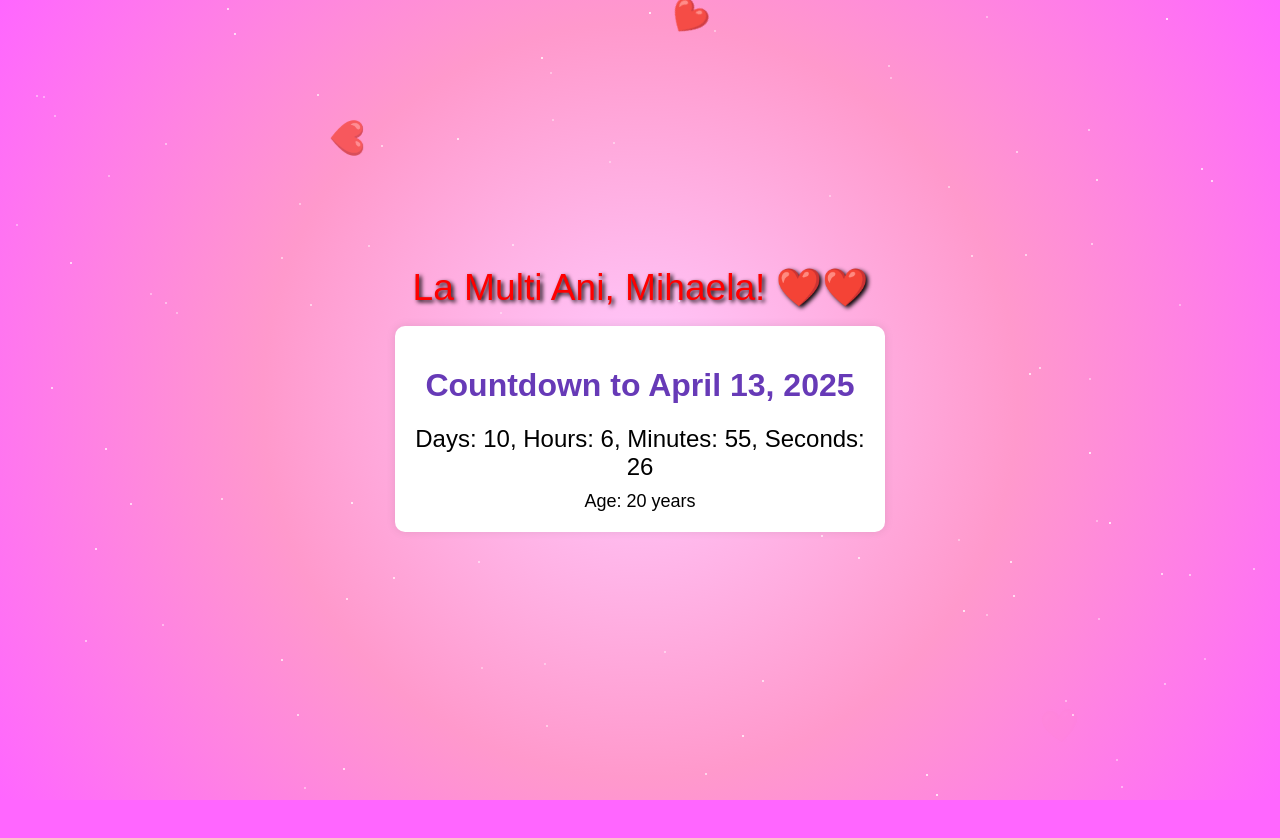
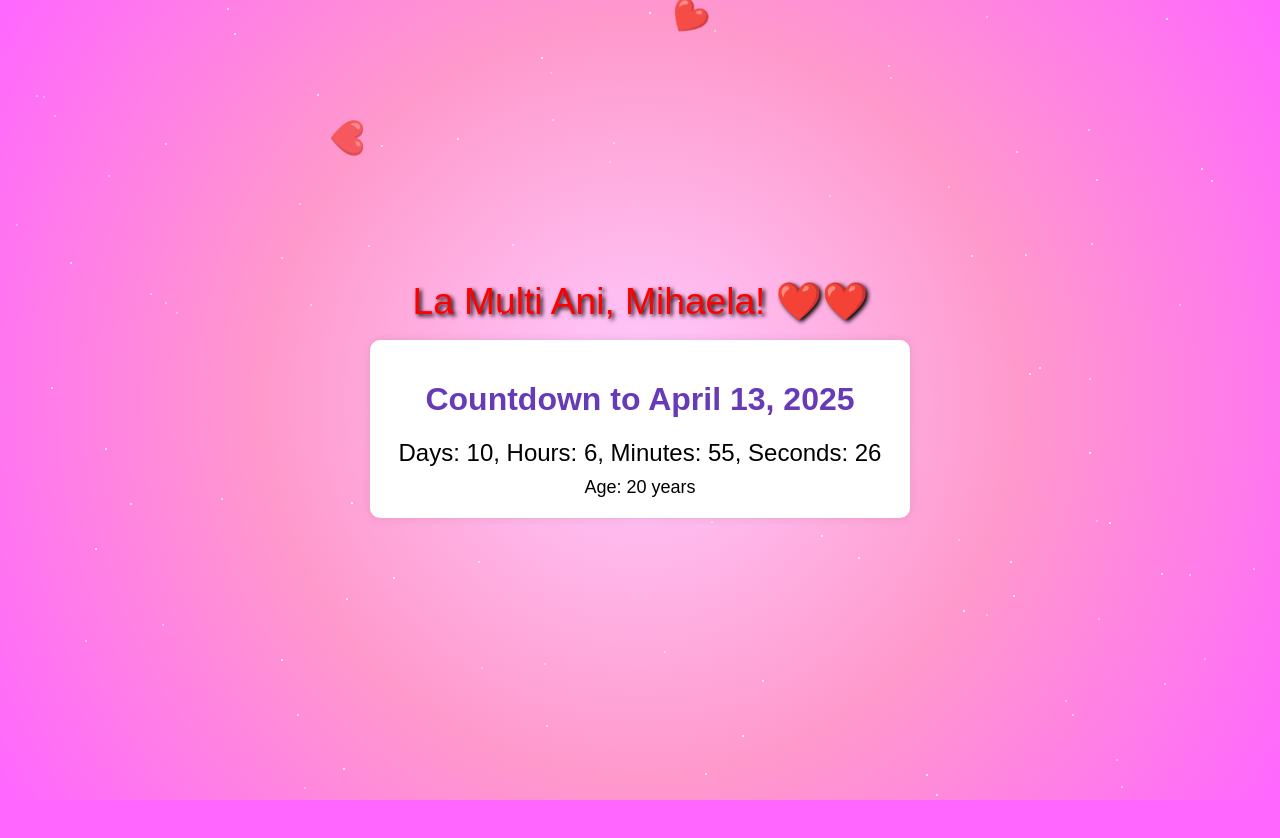
Before and after one commit to D4rky23/bdayApp, a plain HTML site: page index.html in a window 1280 px wide. Shown: the top 838 px of the page. Drawn offline with Linux system fonts and the light colour scheme.

Commit message:
Increase maximum width of container to improve layout flexibility

```diff
--- a/style.css
+++ b/style.css
@@ -35,7 +35,7 @@ body {
     background-color: #fff;
     border-radius: 10px;
     box-shadow: 0 0 10px rgba(0, 0, 0, 0.1);
-    max-width: 450px; /* Limităm lățimea containerului */
+    max-width: 500px; /* Limităm lățimea containerului */
     width: 90%; /* Lățime adaptabilă */
 }
 
```
